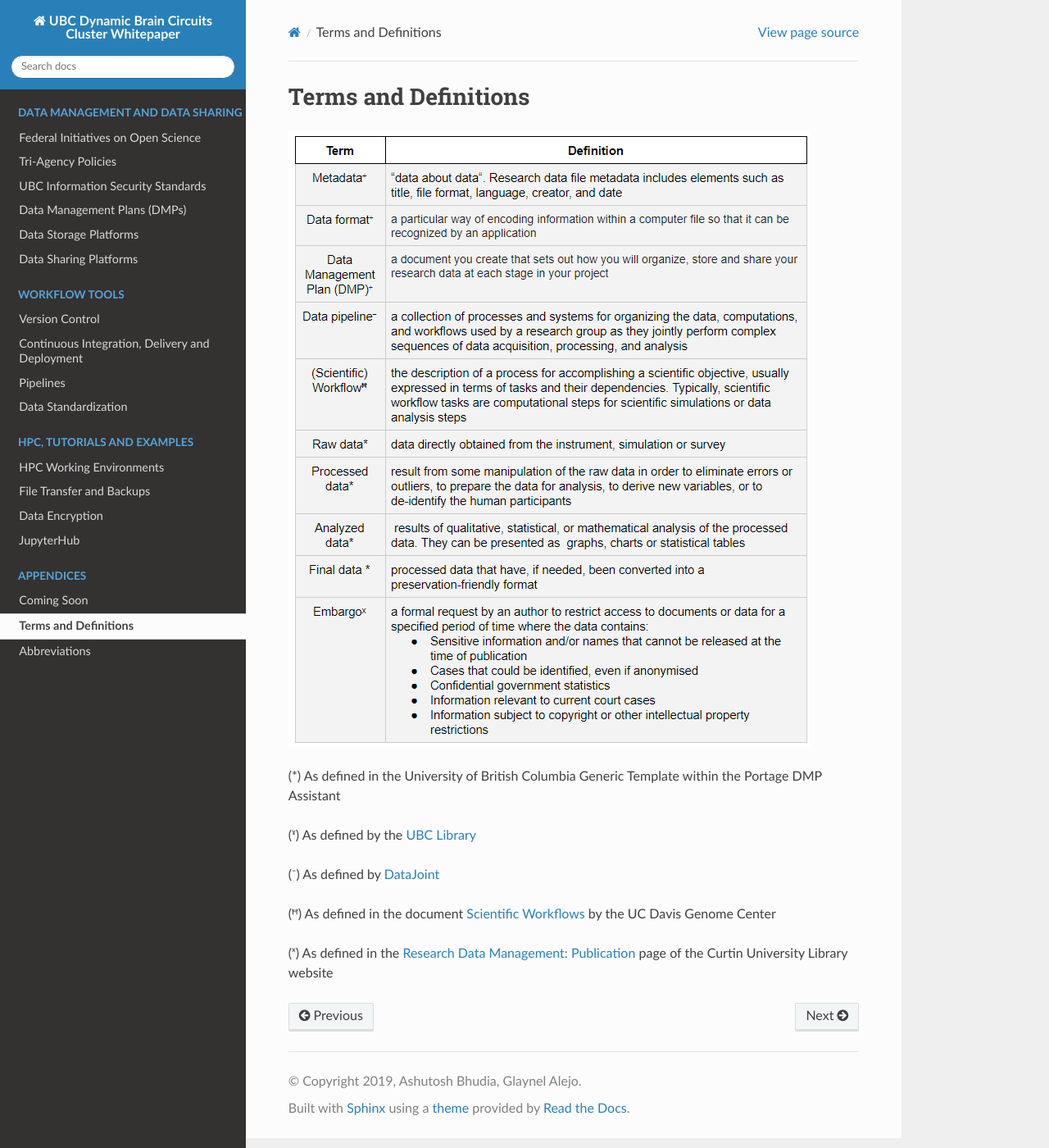
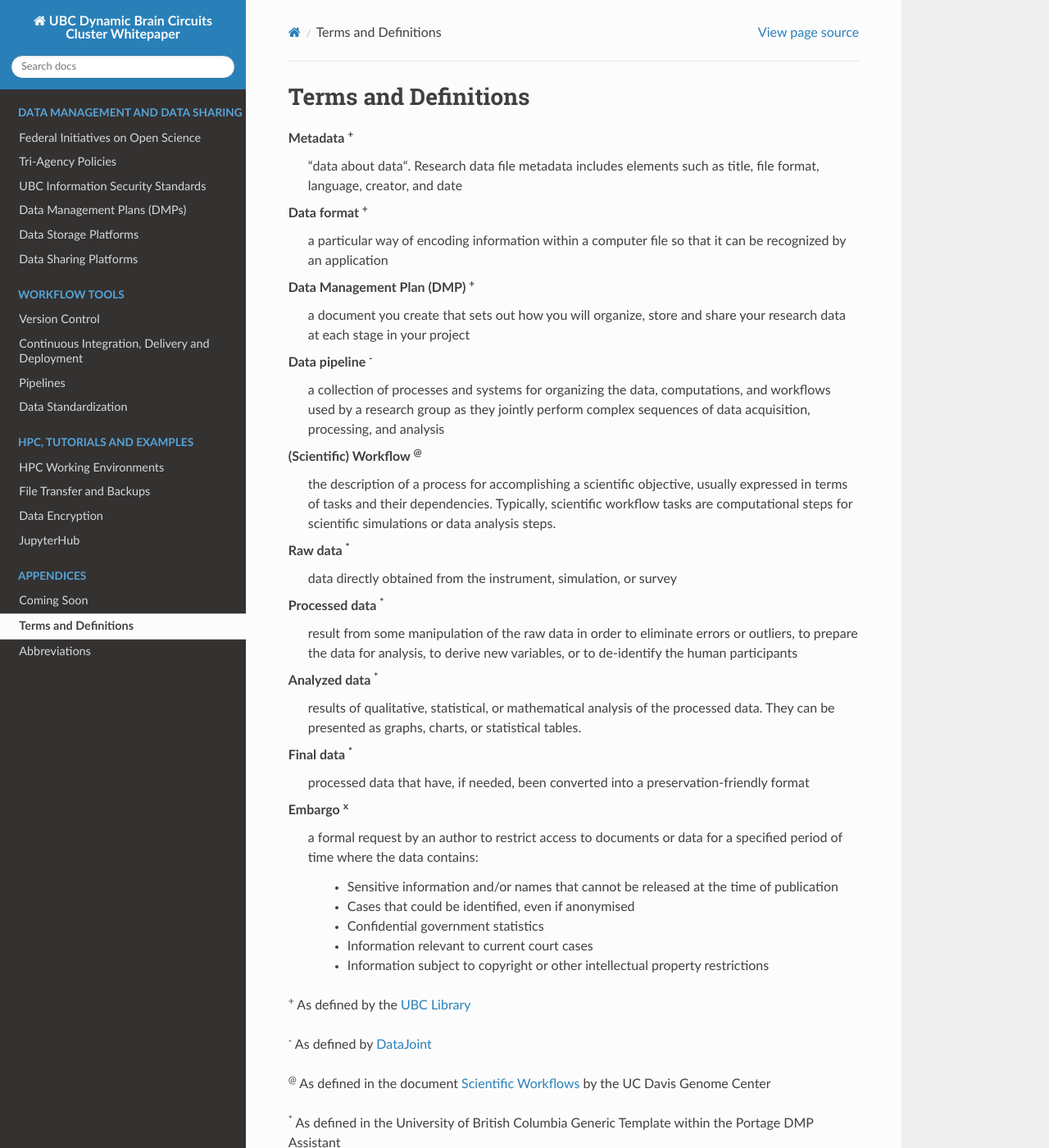
Before and after one commit to ubcbraincircuits/whitepaper, a Sphinx documentation site: the page built from source/term_definitions.rst, in a window 1280 px wide and 1400 px high. Shown: the whole window at 82% size. Built offline with Sphinx 7.4.7 and the Read the Docs theme 2.0.0, drawn with Linux system fonts in a browser that asks for light colours; pages that are not in the unit, such as notebooks, are missing from menus.

Commit message:
Change table to glossary

```diff
--- a/source/term_definitions.rst
+++ b/source/term_definitions.rst
@@ -1,14 +1,51 @@
 Terms and Definitions
 ======================
 
-.. image:: terms_definitions.png
+.. glossary::
 
-(*) As defined in the University of British Columbia Generic Template within the Portage DMP Assistant
+	Metadata :sup:`+`
+		“data about data“. Research data file metadata includes elements such as title, file format, language, creator, and date
 
-(ˠ) As defined by the `UBC Library <https://researchdata.library.ubc.ca/>`_
+	Data format :sup:`+`
+		a particular way of encoding information within a computer file so that it can be recognized by an application
 
-(⁻) As defined by `DataJoint <https://docs.datajoint.io/python/intro/01-Data-Pipelines.html#what-is-a-data-pipeline>`_
+	Data Management Plan (DMP) :sup:`+`
+		a document you create that sets out how you will organize, store and share your research data at each stage in your project
 
-(ꟸ) As defined in the document `Scientific Workflows <https://web.cs.ucdavis.edu/~ludaesch/pubs/scientific-workflows-encyclopedia-2009.pdf>`_ by the UC Davis Genome Center
+	Data pipeline :sup:`-`
+		a collection of processes and systems for organizing the data, computations, and workflows used by a research group as they jointly perform complex sequences of data acquisition, processing, and analysis
 
-(ˣ) As defined in the `Research Data Management: Publication <http://libguides.library.curtin.edu.au/c.php?g=202401&p=1333346>`_ page of the Curtin University Library website
+	(Scientific) Workflow :sup:`@`
+		the description of a process for accomplishing a scientific objective, usually expressed in terms of tasks and their dependencies. Typically, scientific workflow tasks are computational steps for scientific simulations or data analysis steps.
+
+	Raw data :sup:`*`
+		data directly obtained from the instrument, simulation, or survey
+
+	Processed data :sup:`*`
+		result from some manipulation of the raw data in order to eliminate errors or outliers, to prepare the data for analysis, to derive new variables, or to de-identify the human participants
+
+	Analyzed data :sup:`*`
+		results of qualitative, statistical, or mathematical analysis of the processed data. They can be presented as graphs, charts, or statistical tables.
+
+	Final data :sup:`*`
+		processed data that have, if needed, been converted into a preservation-friendly format
+
+	Embargo :sup:`x`
+
+		a formal request by an author to restrict access to documents or data for a specified period of time where the data contains:
+
+			- Sensitive information and/or names that cannot be released at the time of publication
+			- Cases that could be identified, even if anonymised
+			- Confidential government statistics
+			- Information relevant to current court cases
+			- Information subject to copyright or other intellectual property restrictions
+
+:sup:`+` As defined by the `UBC Library <https://researchdata.library.ubc.ca/>`_
+
+:sup:`-` As defined by `DataJoint <https://docs.datajoint.io/python/intro/01-Data-Pipelines.html#what-is-a-data-pipeline>`_
+
+:sup:`@` As defined in the document `Scientific Workflows <https://web.cs.ucdavis.edu/~ludaesch/pubs/scientific-workflows-encyclopedia-2009.pdf>`_ by the UC Davis Genome Center
+
+:sup:`*` As defined in the University of British Columbia Generic Template within the Portage DMP Assistant
+
+:sup:`x` As defined in the `Research Data Management: Publication <http://libguides.library.curtin.edu.au/c.php?g=202401&p=1333346>`_ page of the Curtin University Library website
```
